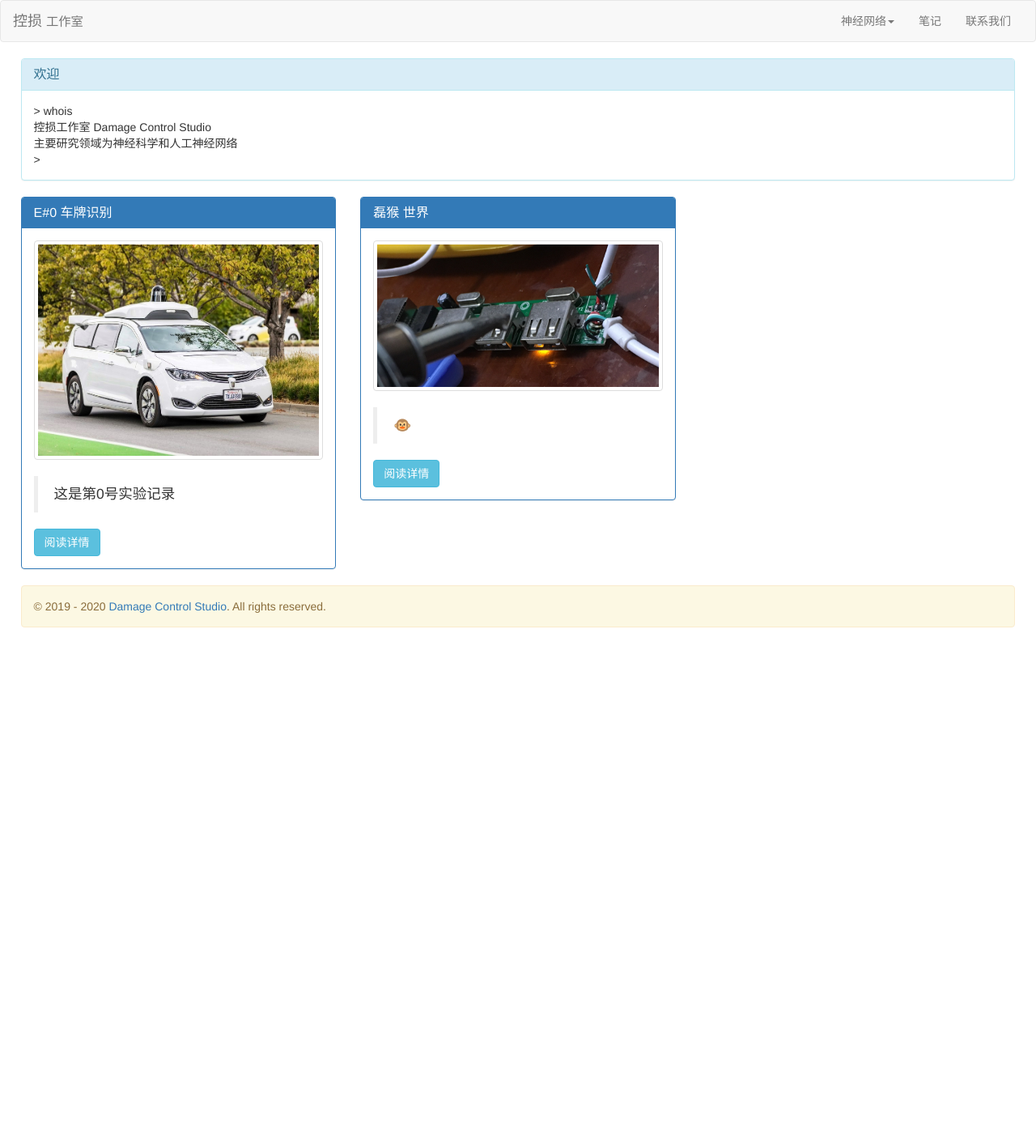
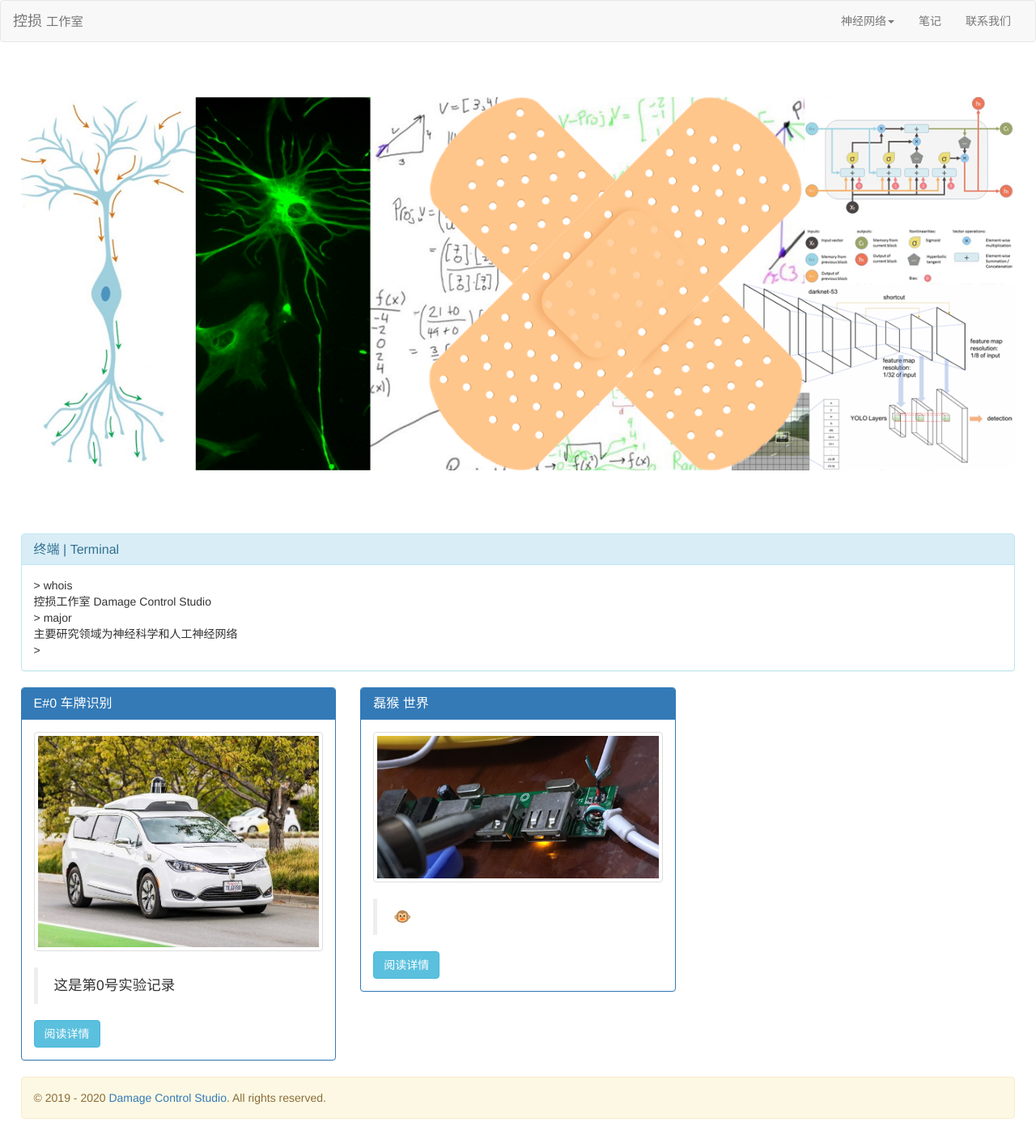
Before and after one commit to DamageControlStudio/HomePage, a Jekyll site: the page built from index.html, in a window 1280 px wide. Shown: the whole page at 81% size. Built offline with Jekyll 4.4.1, drawn with Linux system fonts in a browser that asks for light colours; before the commit the page ends 900 px from its top, so only the background shows below that.

Commit message:
Update index.html

```diff
--- a/index.html
+++ b/index.html
@@ -2,13 +2,20 @@
 layout: default
 ---
 
+<!-- 巨幕 -->
+<div class="jumbotron" style="background-color: white; text-align: center;">
+	<img src="/img/banner.png" />
+</div>
+
+<!-- 装饰件：终端 -->
 <div class="panel panel-info">
 	<div class="panel-heading">
-					<h3 class="panel-title">欢迎</h3>
+		<h3 class="panel-title">终端 | Terminal</h3>
 	</div>
 	<div class="panel-body">
 		> whois<br />
 		控损工作室 Damage Control Studio<br />
+		> major<br />
 		主要研究领域为神经科学和人工神经网络<br />
 		<span id="shine">> |</span>
 		<script language="JavaScript" type="text/javascript">
@@ -25,6 +32,8 @@ layout: default
 		</script>
 	</div>
 </div>
+
+<!-- 展示项目 -->
 <div class="row">{% for post in site.posts %} {% if post.img %}
 	<div class="col-sm-6 col-md-4">
 		<div class="panel panel-primary">
```
Lines whose indentation alone changed are shown as unchanged.
